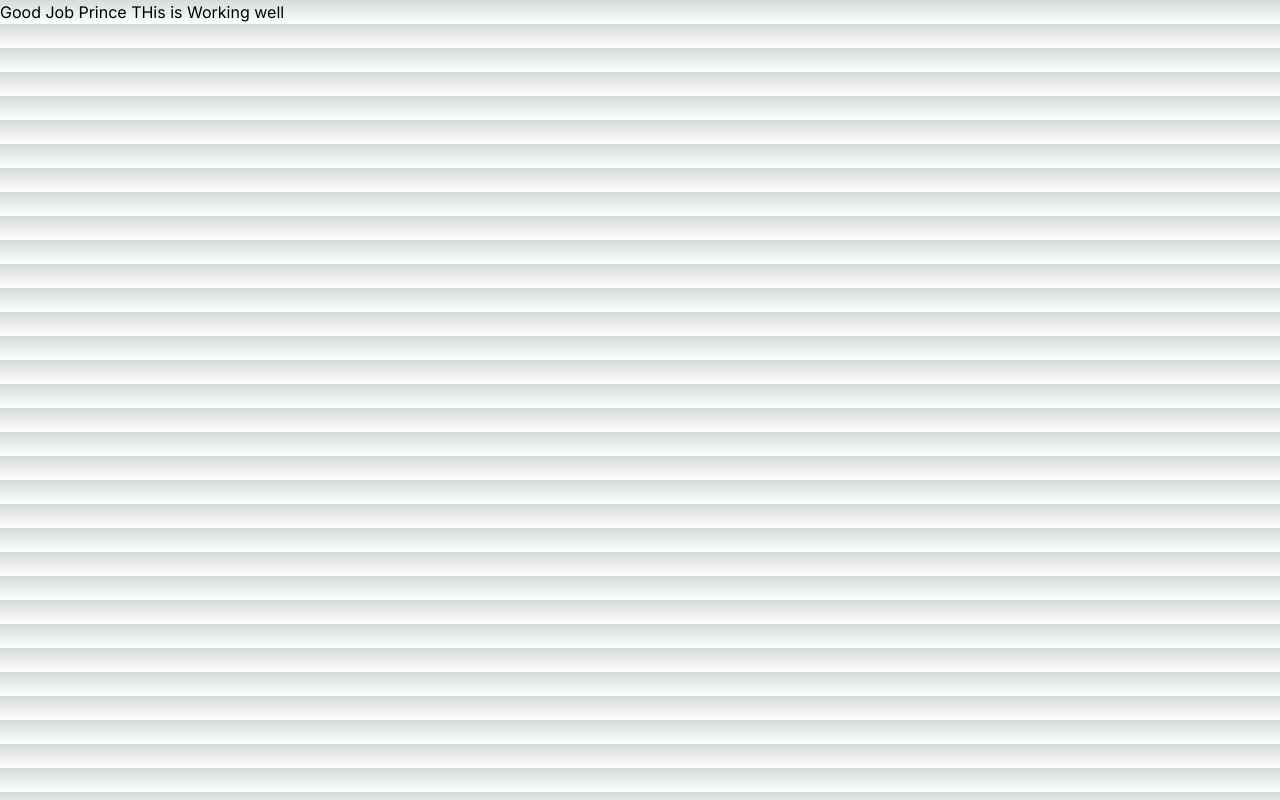
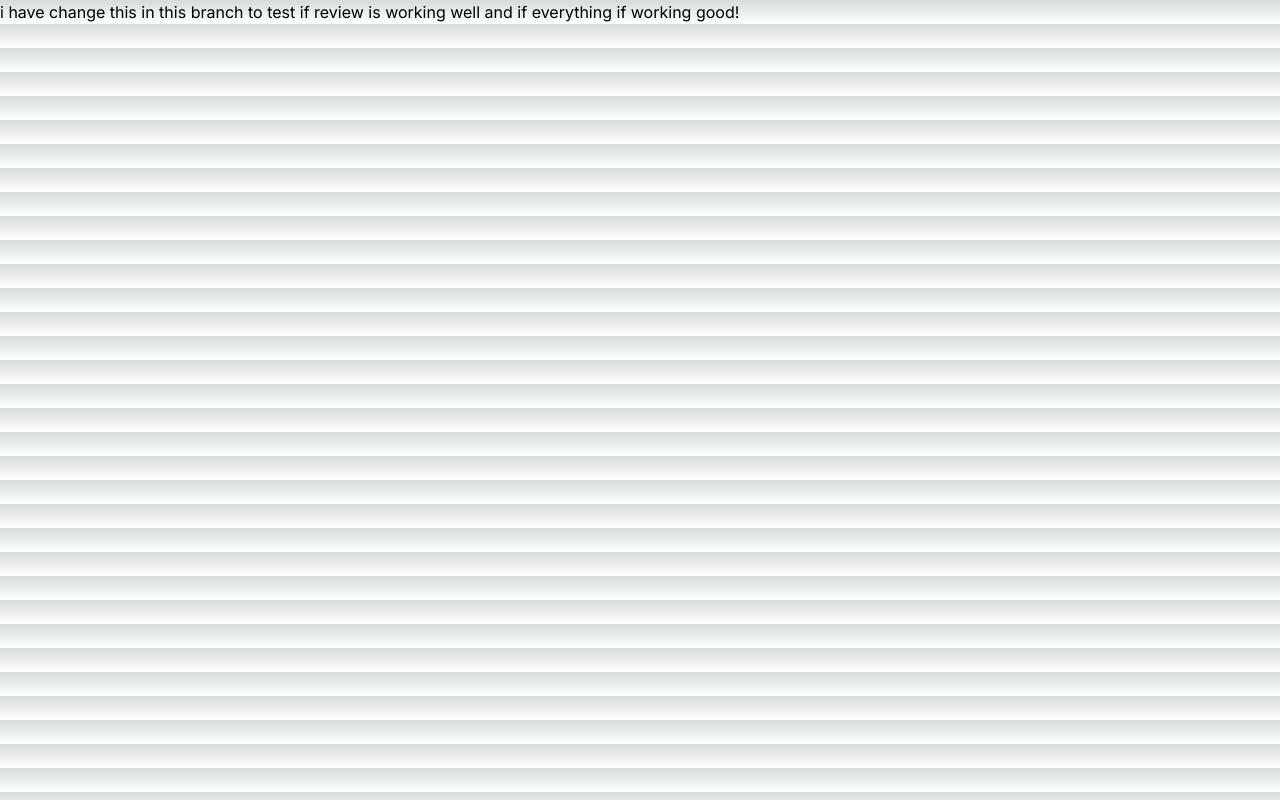
Before and after one commit to PrinceRWIGIMBA/mynextjs_test, a Next.js app: page / in a window 1280 px wide. Built offline with nearby package versions, Linux system fonts and the light colour scheme.

Commit message:
this if test commit

```diff
--- a/src/app/page.tsx
+++ b/src/app/page.tsx
@@ -2,6 +2,6 @@ import Image from "next/image";
 
 export default function Home() {
   return (
-    <h1>Good Job Prince THis is Working well </h1>
+    <h1>i have change this in this branch to test if review is working well and if everything if working good! </h1>
   );
 }
```
